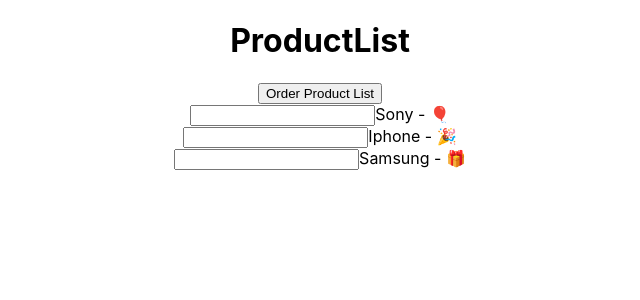
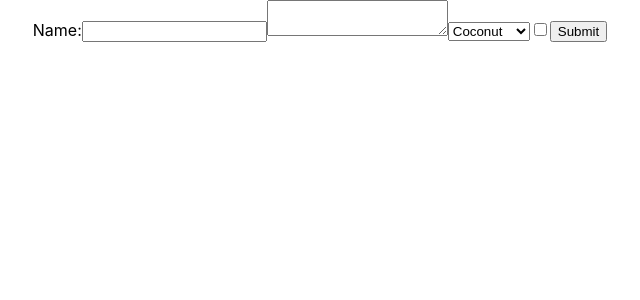
Before and after one commit to thanhdat011/react_beginer, a React (Create React App) app: page / in a window 1280 px wide. Shown: the top 300 px of the page, without its empty margins (320-960 px from the left). Built offline with nearby package versions, Linux system fonts and the light colour scheme.

Commit message:
Form React

```diff
--- a/src/App.js
+++ b/src/App.js
@@ -7,6 +7,7 @@
 import LoginControl from './LoginControl'
 import CorrectlyState from './CorrectlyState'
 import ProductList from './ProductList/ProductList'
+import Form from './Form/Form'
 
 function App() {
   return (
@@ -18,7 +19,8 @@
       <BareButton /> */}
       {/* <LoginControl hidden={false} /> */}
       {/* <CorrectlyState /> */}
-      <ProductList />
+      {/* <ProductList /> */}
+      <Form />
     </div>
   )
 }
--- /dev/null
+++ b/src/Form/Form.jsx
@@ -0,0 +1,51 @@
+import React, { Component } from 'react'
+
+export class Form extends Component {
+  constructor(props) {
+    super(props)
+
+    this.state = {
+      name: '',
+      address: '',
+      food: 'coconut',
+      married: false
+    }
+  }
+
+  handleChange = (e) => {
+    const { target } = e
+    const value = target.type === 'checkbox' ? target.checked : target.value
+    const { name } = target
+    this.setState({ [name]: value })
+    console.log(target)
+  }
+
+  handleSubmit = (e) => {
+    e.preventDefault()
+    console.log(this.state)
+  }
+
+  render() {
+    return (
+      <div>
+        <form onSubmit={this.handleSubmit}>
+          <label>
+            Name:
+            <input type='text' name='name' onChange={this.handleChange} value={this.state.name} />
+          </label>
+          <textarea name='address' value={this.state.address} onChange={this.handleChange} />
+          <select onChange={this.handleChange} name='food' value={this.state.food}>
+            <option value='grapefruit'>Grapefruit</option>
+            <option value='lime'>Lime</option>
+            <option value='coconut'>Coconut</option>
+            <option value='mango'>Mango</option>
+          </select>
+          <input type='checkbox' name='married' value={this.state.married} onChange={this.handleChange} />
+          <input type='submit' value='Submit' />
+        </form>
+      </div>
+    )
+  }
+}
+
+export default Form
```
